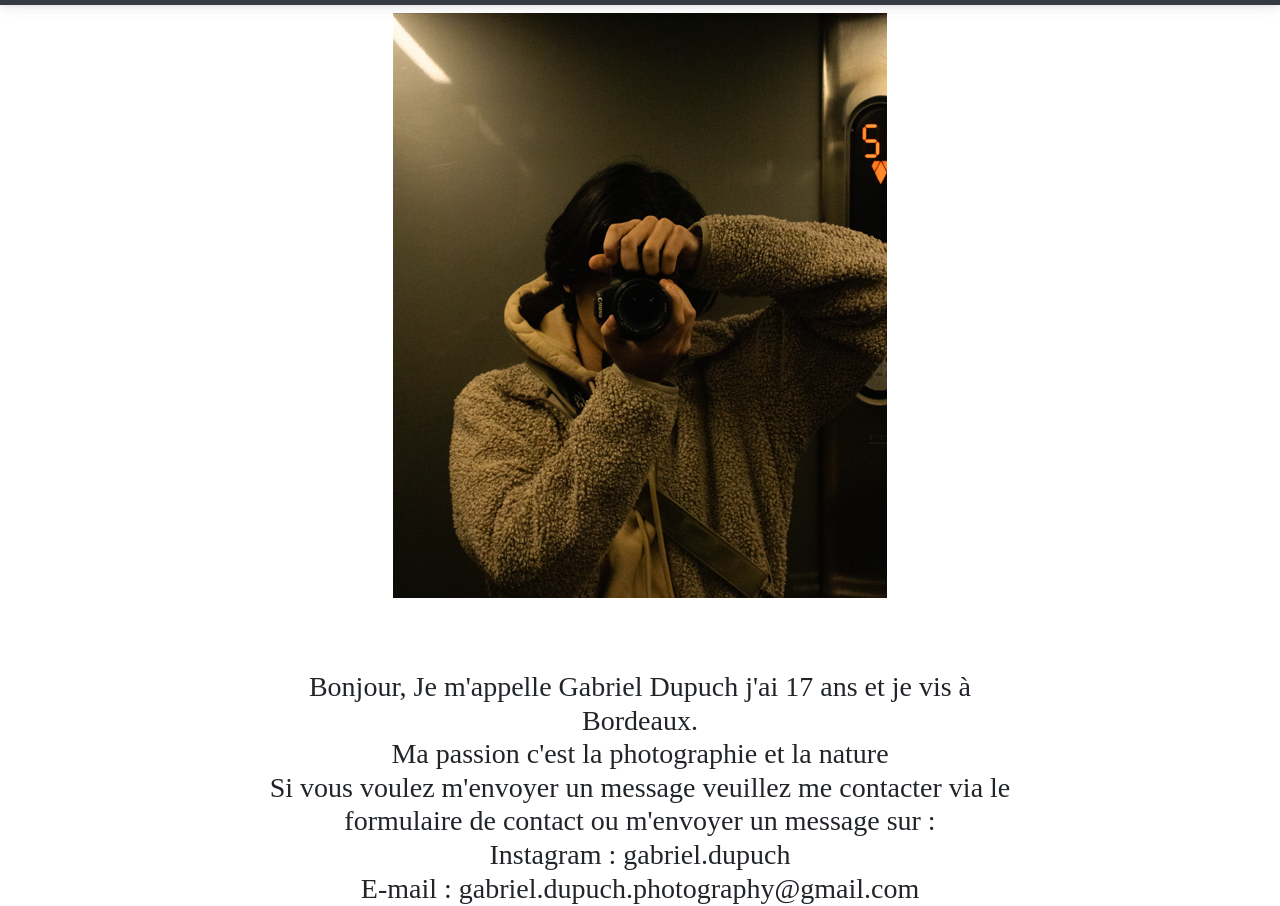
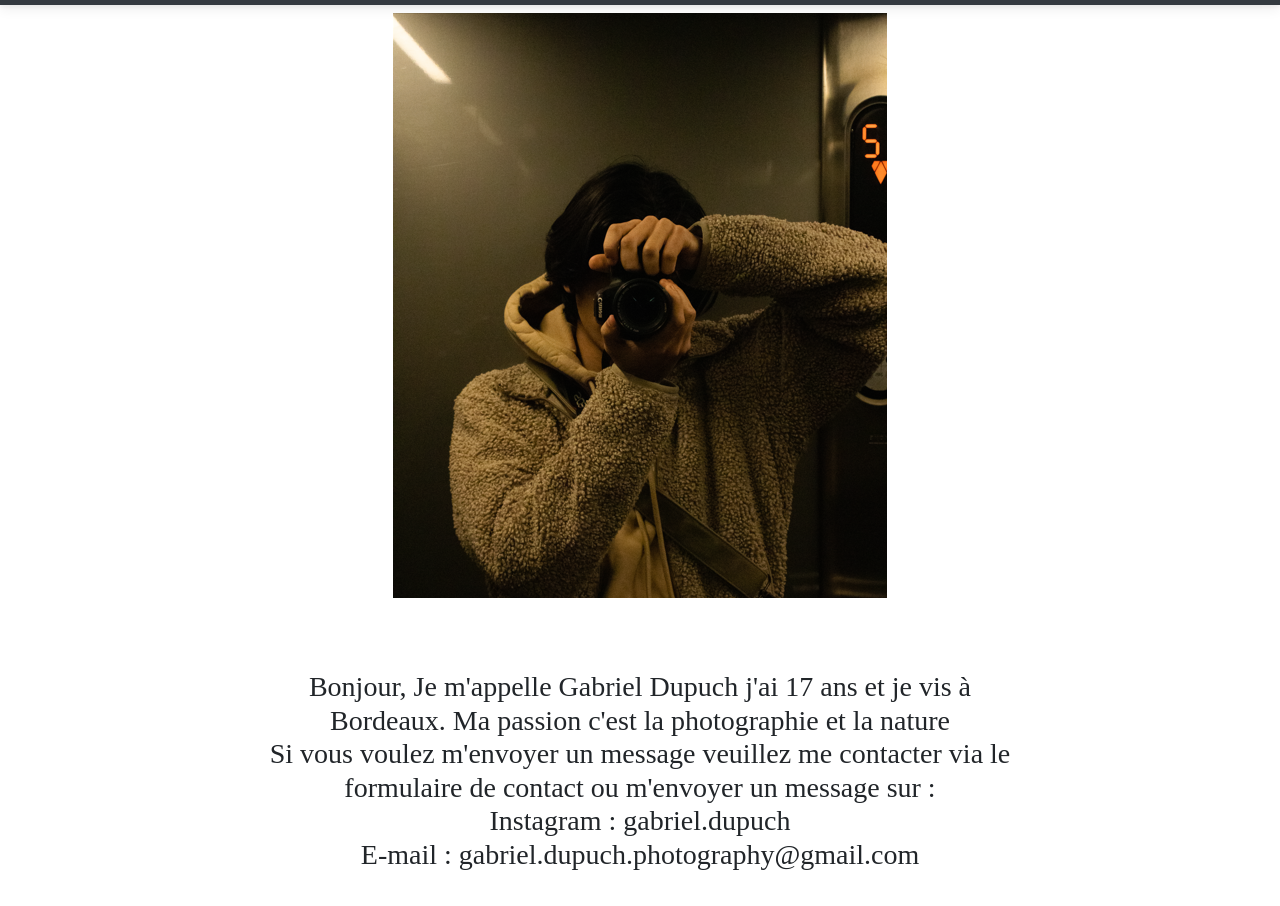
Before and after one commit to lepions/Site-Photo, a website: page pages/a-propos.html in a window 1280 px wide. Shown: the part 51-957 px from the top of the page. Drawn offline with nearby package versions, Linux system fonts and the light colour scheme; files that its build step writes are made by us from their sources; files whose address does not match are found by name.

Commit message:
Update a-propos.html

```diff
--- a/pages/a-propos.html
+++ b/pages/a-propos.html
@@ -49,7 +49,7 @@
     <br>
     <br>
     <br>
-    <h3>Bonjour, Je m'appelle Gabriel Dupuch j'ai 17 ans et je vis à Bordeaux.<br>
+    <h3>Bonjour, Je m'appelle Gabriel Dupuch j'ai 17 ans et je vis à Bordeaux.
         Ma passion c'est la photographie et la nature<br>
         Si vous voulez m'envoyer un message veuillez me contacter via le formulaire de contact ou m'envoyer un message sur :<br>
         Instagram : gabriel.dupuch <br>
```
